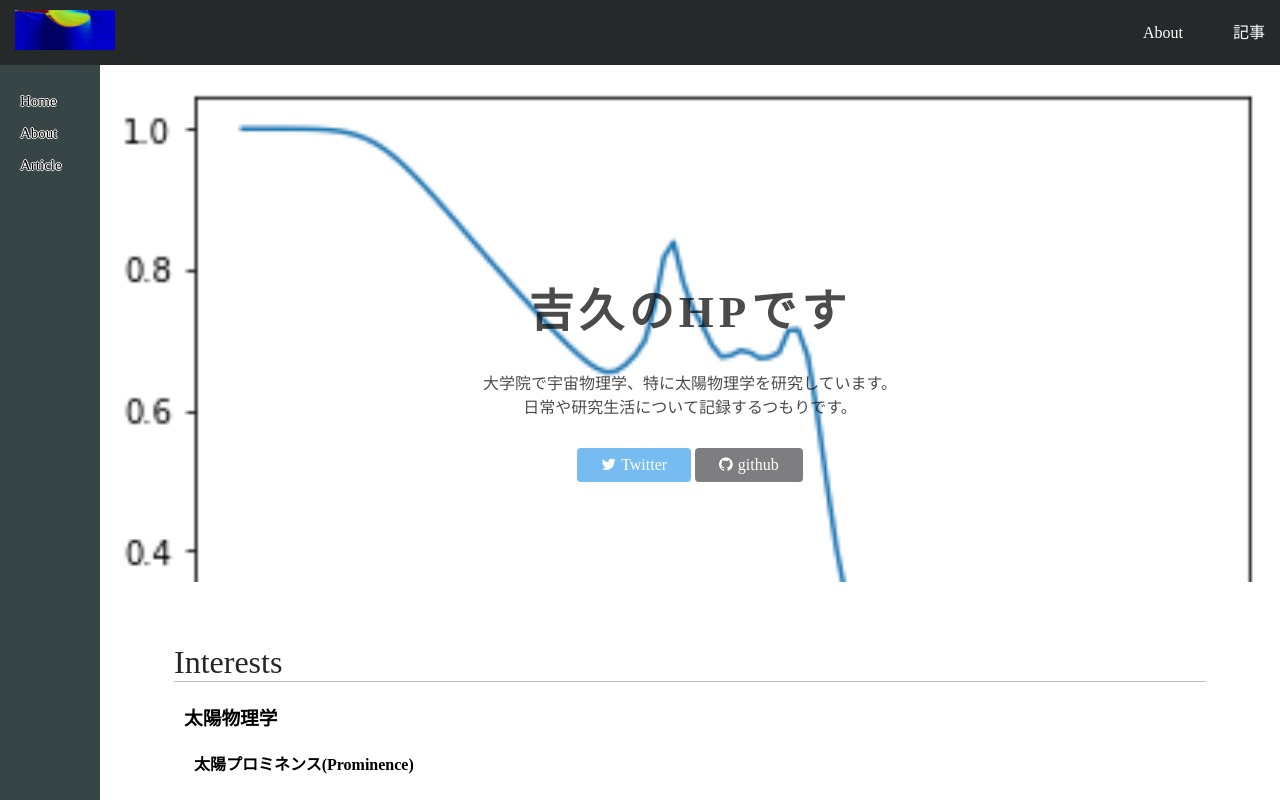
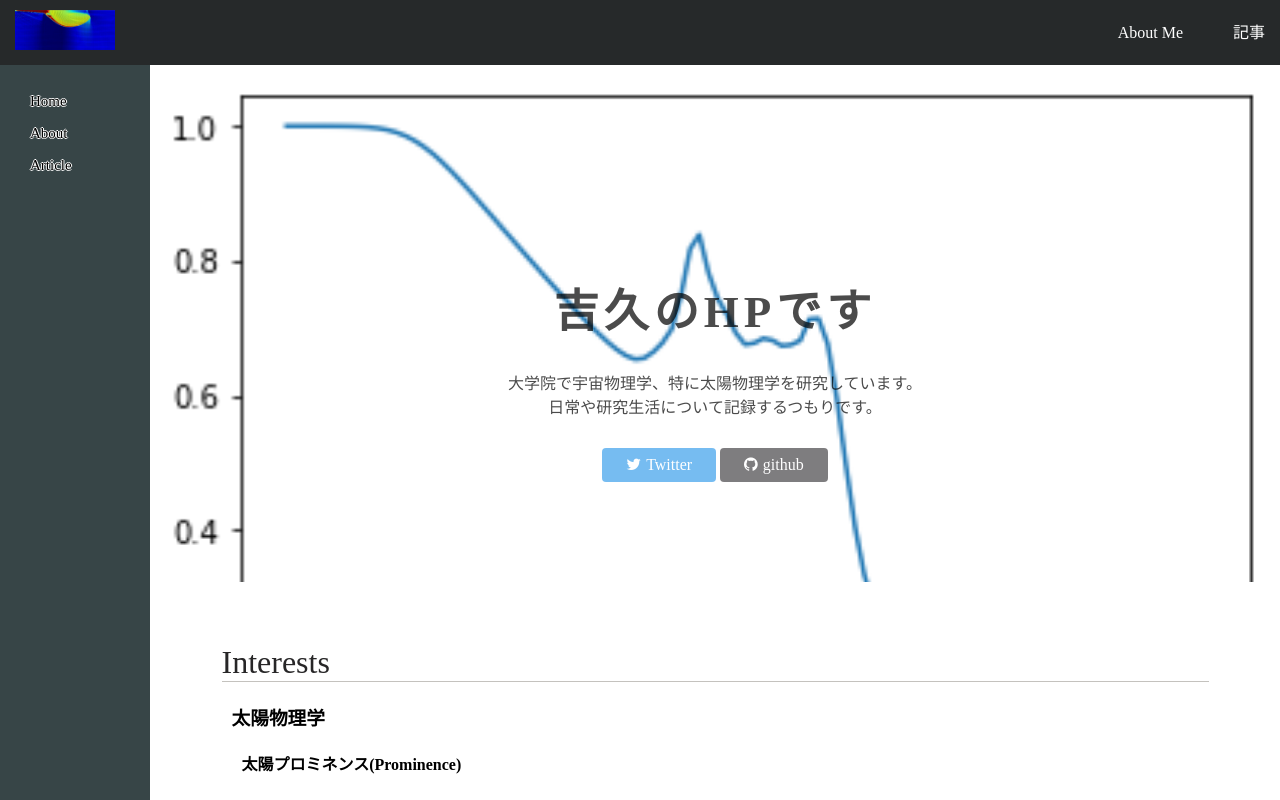
Before and after one commit to TYoshihisaSolar/TYoshihisaSolar.github.io, a plain HTML site: page index.html in a window 1280 px wide. Drawn offline with Linux system fonts and the light colour scheme.

Commit message:
site new

```diff
--- a/index.html
+++ b/index.html
@@ -15,7 +15,7 @@
       </div>
       <span class="fa fa-bars menu-icon"></span>
       <div class="header-right">
-        <a href="#">About</a>
+        <a href="#">About Me</a>
         <a href="#">記事</a>
       </div>
     </div>
--- a/stylesheet.css
+++ b/stylesheet.css
@@ -120,14 +120,14 @@ header {
   top: 65px;
   left: 0;
   bottom: 0;
-  width: 100px;
+  width: 150px;
   overflow: auto;
   background: rgba(34,49,52,0.9);
 }
 
 nav ul {
   list-style-type: none;
-  margin: 10px;
+  margin: 10px 10px 10px 20px;
   padding: 10px;
   line-height: 200%;
 }
@@ -142,7 +142,7 @@ nav ul a {
 main {
   position: fixed;
   top: 65px;
-  left: 100px;
+  left: 150px;
   right: 0;
   bottom: 0;
   overflow: auto;
```
